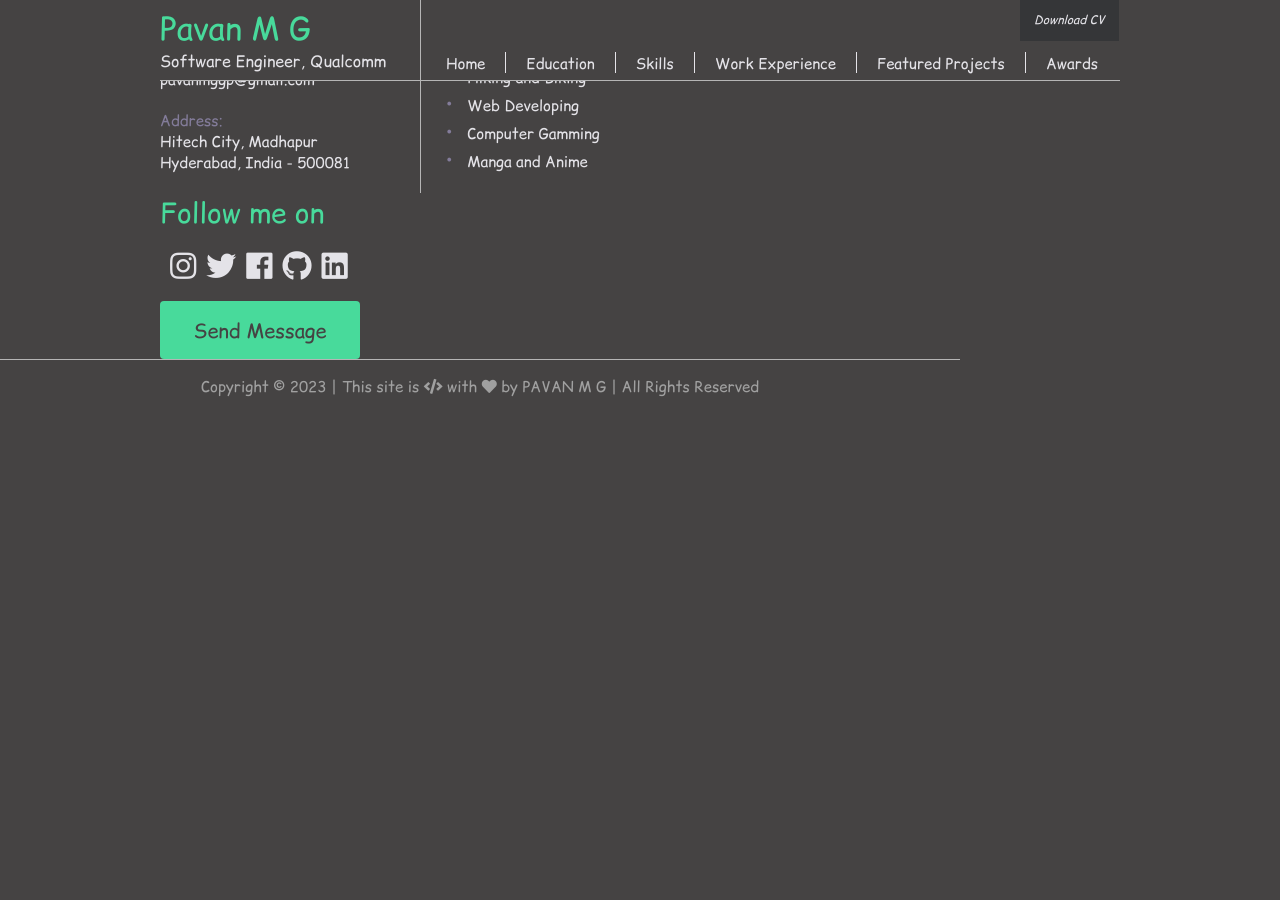
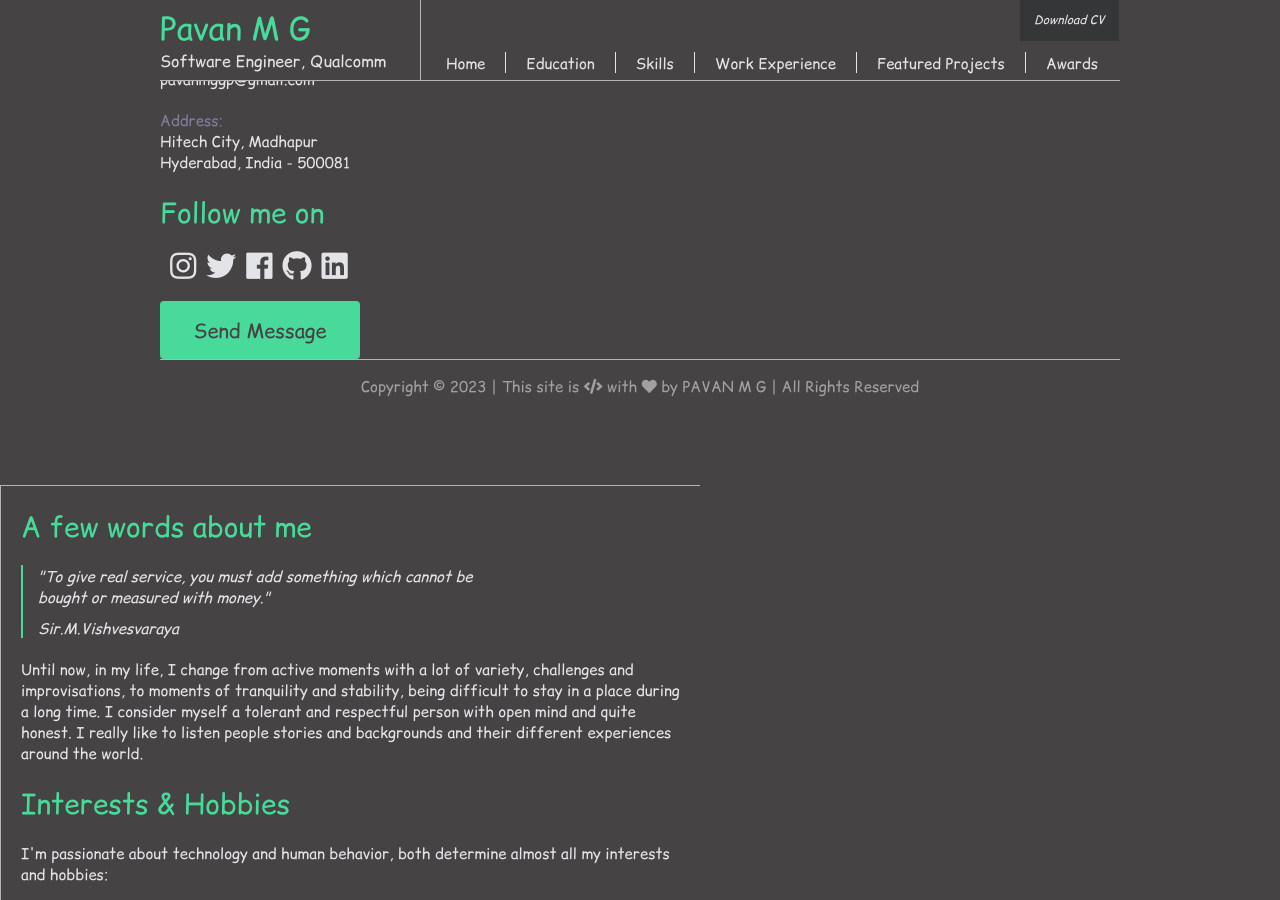
Before and after one commit to pavan-mg/pavan-mg.github.io, a Jekyll site: the page built from index.html, in a window 1280 px wide and 900 px high, scrolled down 517 px. Built offline with Jekyll 4.4.1, drawn with Linux system fonts in a browser that asks for light colours; before the commit the page ends 922 px from its top, so only the background shows below that.

Commit message:
Update default.html

```diff
--- a/_layouts/default.html
+++ b/_layouts/default.html
@@ -113,6 +113,14 @@
         <span>Send Message</span>
       </a>
     </div>
+    <!-- FOOTER -->
+    <div id="footer">
+      <p class="footer_name">Copyright © 2023 | This site is
+        <i class="fas fa-code"></i> with <i class="fas fa-heart"></i> by
+        <a href="https://github.com/pavan-mg/pavan-mg.github.io" target="_blank"> PAVAN M G </a>
+        | All Rights Reserved
+      </p>
+  </div>
   </div>
     <!-- PROFILE CONTENT -->
   <div class="show" id="Home">
@@ -221,14 +229,6 @@
       <div class="clear"></div>
     </div>
   </div>
-  <!-- FOOTER -->
-  <div id="footer">
-    <p class="footer_name">Copyright © 2023 | This site is
-      <i class="fas fa-code"></i> with <i class="fas fa-heart"></i> by
-      <a href="https://github.com/pavan-mg/pavan-mg.github.io" target="_blank"> PAVAN M G </a>
-      | All Rights Reserved
-    </p>
-  </div>
   <!-- SCRIPT -->
   <script>
     // Cache out buttons container, and all of the panels
```
